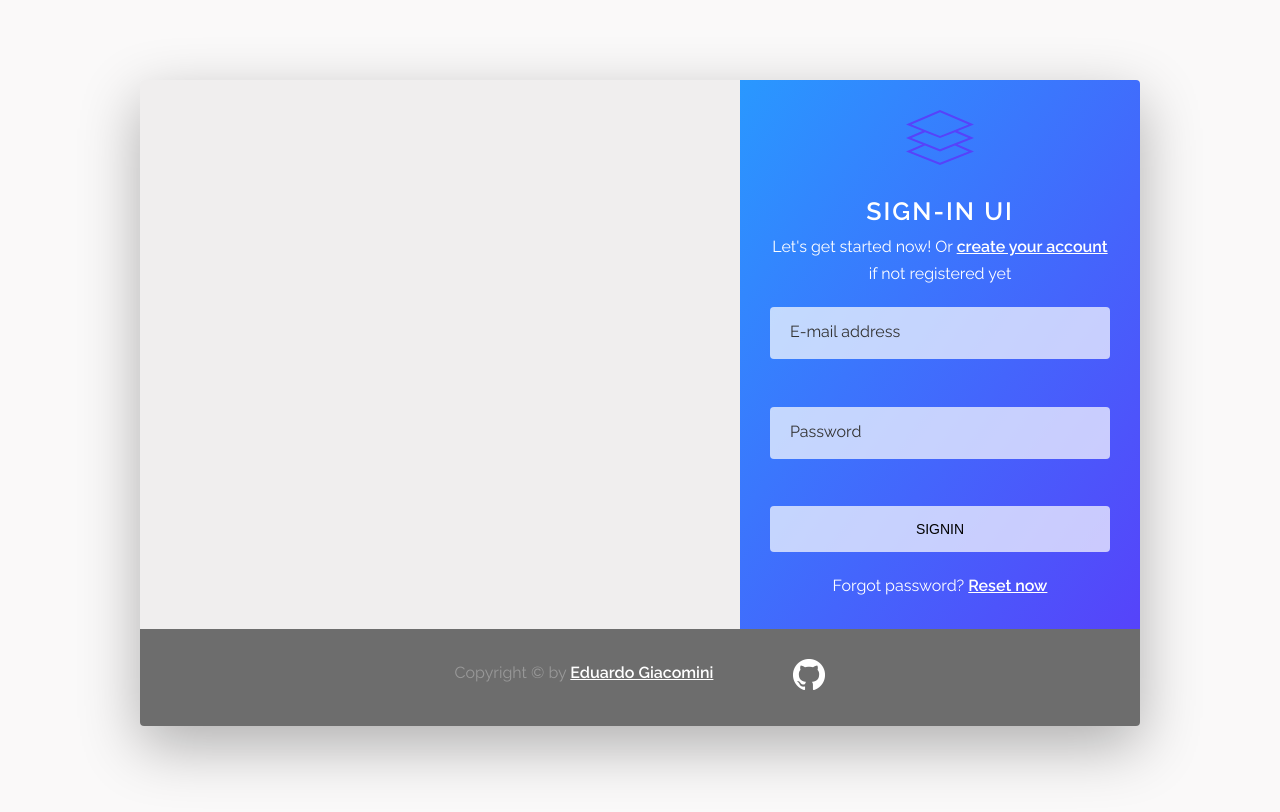
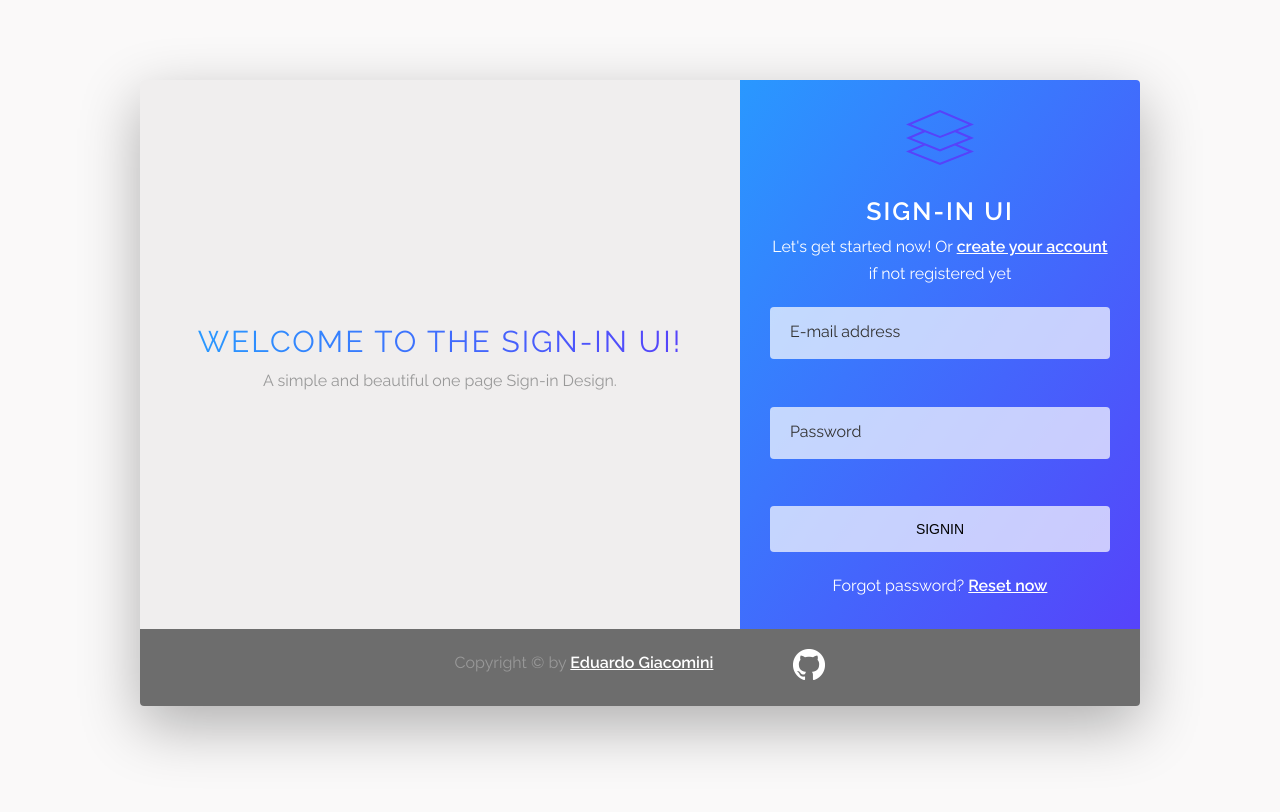
Before and after one commit to EduardoGiacomini/signin-ui, a website: page index.html in a window 1280 px wide. Drawn offline with Linux system fonts and the light colour scheme.

Commit message:
Building a greeting section

```diff
--- a/index.html
+++ b/index.html
@@ -17,7 +17,12 @@
     <main class="main">
         <div class="container">
 
-            <div class="container__primary"></div>
+            <div class="container__primary">
+                <section class="u-center-box">
+                    <h1 class="heading-primary">Welcome to the Sign-in UI!</h1>
+                    <p class="paragraph u-center-text">A simple and beautiful one page Sign-in Design.</p>
+                </section>
+            </div>
 
             <div class="container__secondary">
                 <div class="logo-box u-center-box">
--- a/sass/_layout.scss
+++ b/sass/_layout.scss
@@ -8,7 +8,7 @@
 }
 
 .footer {
-  padding: 3rem;
+  padding: 2rem 3rem;
   background-color: rgba(51, 51, 51, 0.7);
   display: flex;
   justify-content: center;
@@ -21,6 +21,8 @@
 
   &__primary {
     width: 60%;
+    display: flex;
+    align-items: center;
   }
 
   &__secondary {
--- a/sass/_typography.scss
+++ b/sass/_typography.scss
@@ -7,12 +7,33 @@ body {
   color: var(--color-grey-dark-3);
 }
 
+.heading-primary {
+  font-size: 3rem;
+  text-transform: uppercase;
+  font-weight: 400;
+  display: inline-block;
+  letter-spacing: 0.2rem;
+  transition: all 0.2s;
+  background-image: linear-gradient(
+    to right,
+    var(--color-primary-light),
+    var(--color-primary-dark)
+  );
+  -webkit-background-clip: text;
+  color: transparent;
+
+  &:hover {
+    text-shadow: var(--shadow-light);
+    transform: translateY(-.4rem);
+  }
+}
+
 .heading-secondary {
   font-size: 2.5rem;
   text-transform: uppercase;
   font-weight: 600;
   display: inline-block;
-    letter-spacing: .2rem;
+  letter-spacing: 0.2rem;
 }
 
 .paragraph {
```
Also changed, not shown: styles/style.css. Lines whose indentation alone changed are shown as unchanged.
